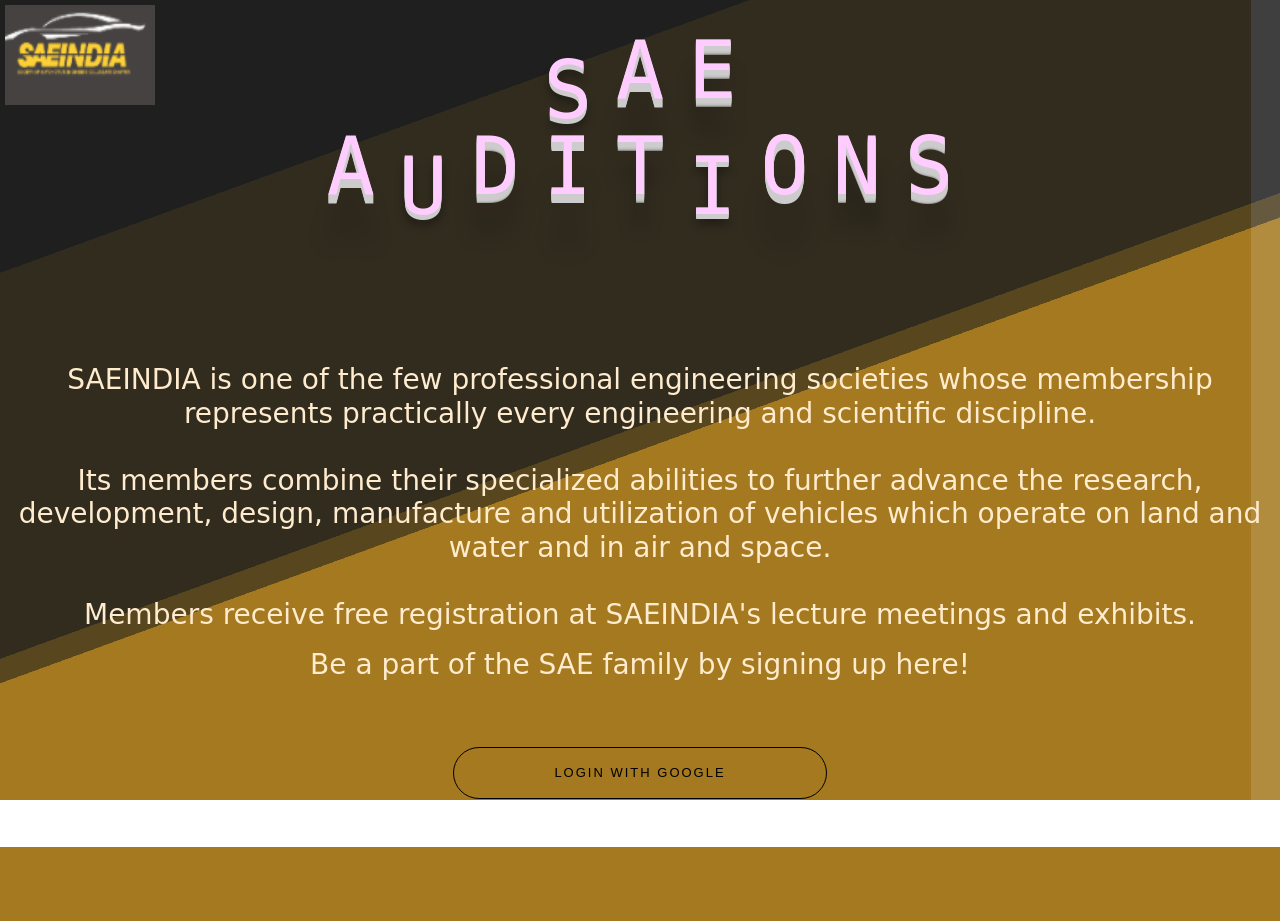
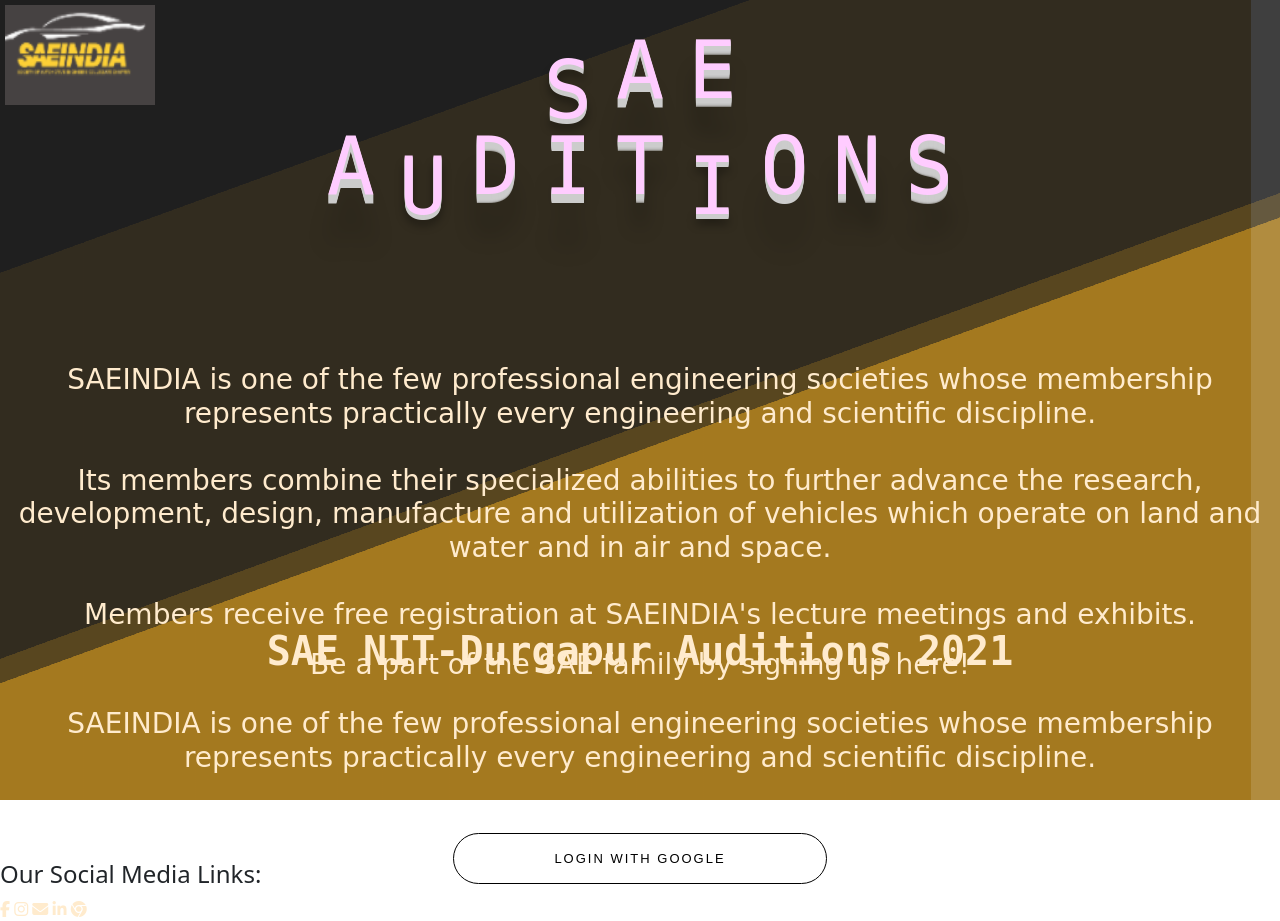
Before and after one commit to sneha-nitdgp/Auditions-2k21, a Django app: page / in a window 1280 px wide. Before the commit the page ends 847 px from the top, so only its background shows below. Run offline with Django 3.2, Linux system fonts and the light colour scheme; some libraries are stand-ins or nearby versions; some web fonts are replaced.

Commit message:
Update index.html

```diff
--- a/auditions/accounts/templates/accounts/index.html
+++ b/auditions/accounts/templates/accounts/index.html
@@ -1,14 +1,35 @@
 {% extends 'base.html' %}
+{% load static %}
 
+{% block title %}Home{% endblock title %}
 {% block content %}
+<div class="mytext">
+    <div class="brand-logo"><h1><b>SAE NIT-Durgapur Auditions 2021</b></h1><br></div>
 
-  <div class="google">
+    <h3> SAEINDIA is one of the few professional engineering societies whose membership <br>
+        represents practically every engineering and scientific discipline. </h3>
+</div>
+
+<div class="google">
+    {% if user.is_authenticated %}
+    <a href="/logout/" class="btn10">
+        <span>Logout</span>
+        <div class="transition"></div>
+    </a>
+    {% else %}
     <a href="{% url 'social:begin' 'google-oauth2' %}" class="btn10">
-      <span>Login with Google</span>
-      <div class="transition"></div>
+        <span>Login with Google</span>
+        <div class="transition"></div>
     </a>
-  </div>
-  <br><br><br>
+    {% endif %}
+</div>
 
-
+<h4 class="socialhandle">Our Social Media Links:</h4>
+<div class="fufu">
+<a href="https://www.facebook.com/SAENITD/" class="fa fa-facebook"></a>
+<a href="https://www.instagram.com/sae.nitd/" class="fa fa-instagram"></a>
+<a href="sae.nitdgp1@gmail.com" class="fa fa-envelope"></a>
+<a href="https://www.linkedin.com/company/sae-india-nit-dgp-collegiate-chapter?originalSubdomain=in" class="fa fa-linkedin"></a>
+<a href="https://www.saenitd.com/" class="fa fa-chrome"></a>
+</div>
 {% endblock %}
```
